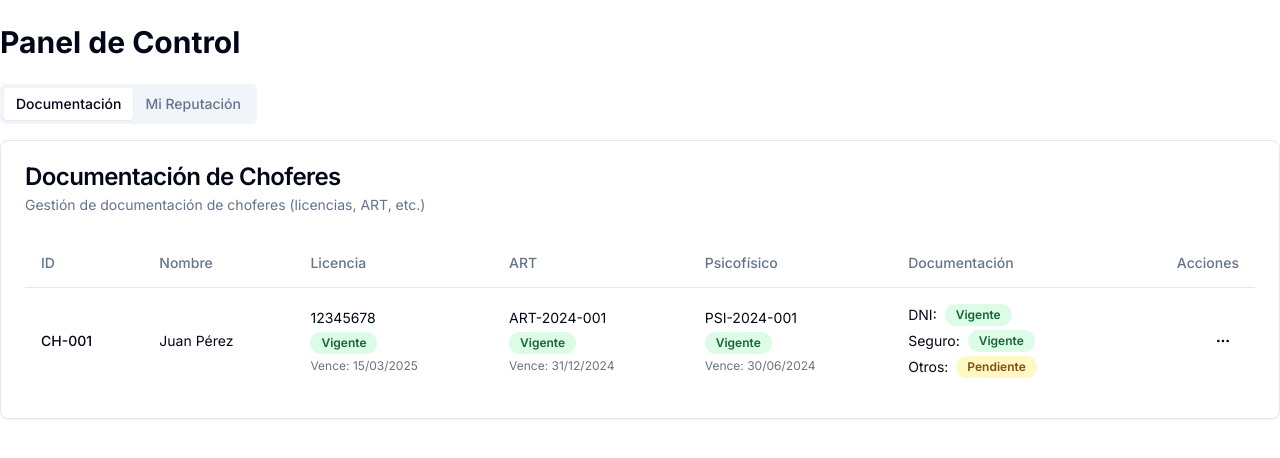
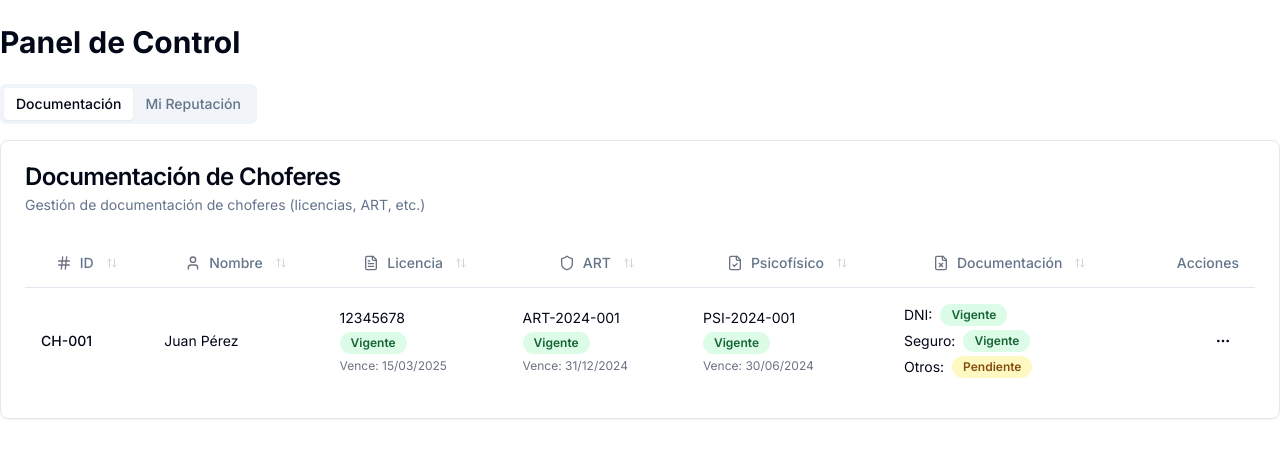
Before and after one commit to tomimilan/chofer, a Next.js app: page / in a window 1280 px wide. Shown: the top 458 px of the page. Built offline with nearby package versions, Linux system fonts and the light colour scheme.

Commit message:
Agrega iconos

```diff
--- a/components/driver-documents-table.tsx
+++ b/components/driver-documents-table.tsx
@@ -11,7 +11,7 @@ import {
   DropdownMenuLabel,
   DropdownMenuTrigger,
 } from "@/components/ui/dropdown-menu"
-import { Eye, MoreHorizontal, Upload, FileText } from "lucide-react"
+import { Eye, MoreHorizontal, Upload, FileText, Hash, User, Calendar, Shield, FileCheck, FileX } from "lucide-react"
 import { SortableHeader } from "@/components/ui/sortable-header"
 import { ViewDriverDocumentsModal } from "@/components/view-driver-documents-modal"
 import { UploadDocumentModal } from "@/components/upload-document-modal"
@@ -89,12 +89,12 @@ export function DriverDocumentsTable({
       <Table>
         <TableHeader>
           <TableRow>
-            <TableHead>ID</TableHead>
-            <TableHead>Nombre</TableHead>
-            <TableHead>Licencia</TableHead>
-            <TableHead>ART</TableHead>
-            <TableHead>Psicofísico</TableHead>
-            <TableHead>Documentación</TableHead>
+            <SortableHeader label="ID" sortKey="id" icon={Hash} sortConfig={sortConfig} onSort={setSortConfig} />
+            <SortableHeader label="Nombre" sortKey="nombre" icon={User} sortConfig={sortConfig} onSort={setSortConfig} />
+            <SortableHeader label="Licencia" sortKey="licencia.numero" icon={FileText} sortConfig={sortConfig} onSort={setSortConfig} />
+            <SortableHeader label="ART" sortKey="art.numero" icon={Shield} sortConfig={sortConfig} onSort={setSortConfig} />
+            <SortableHeader label="Psicofísico" sortKey="psicofisico.numero" icon={FileCheck} sortConfig={sortConfig} onSort={setSortConfig} />
+            <SortableHeader label="Documentación" sortKey="documentacion.dni" icon={FileX} sortConfig={sortConfig} onSort={setSortConfig} />
             <TableHead className="text-right">Acciones</TableHead>
           </TableRow>
         </TableHeader>
```
